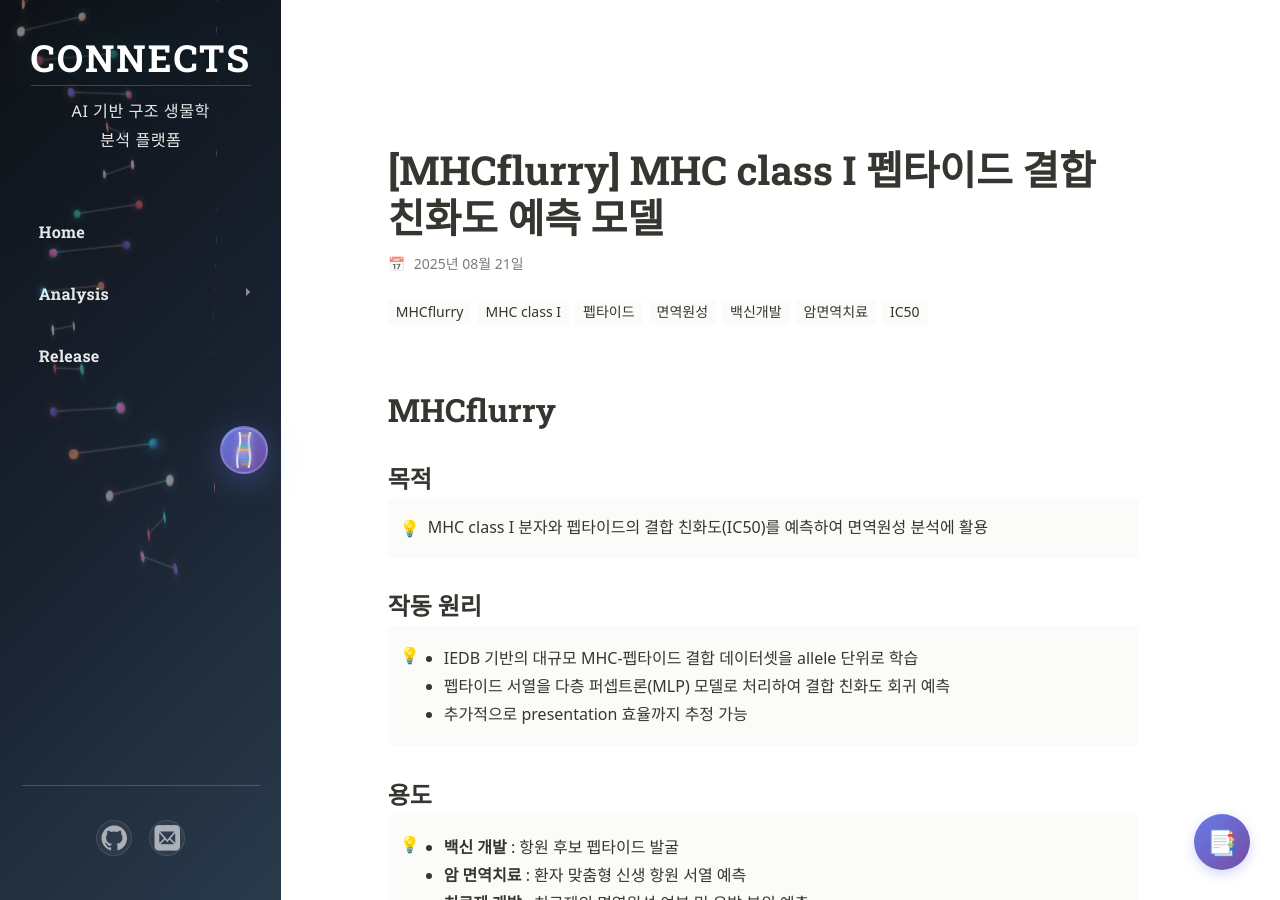
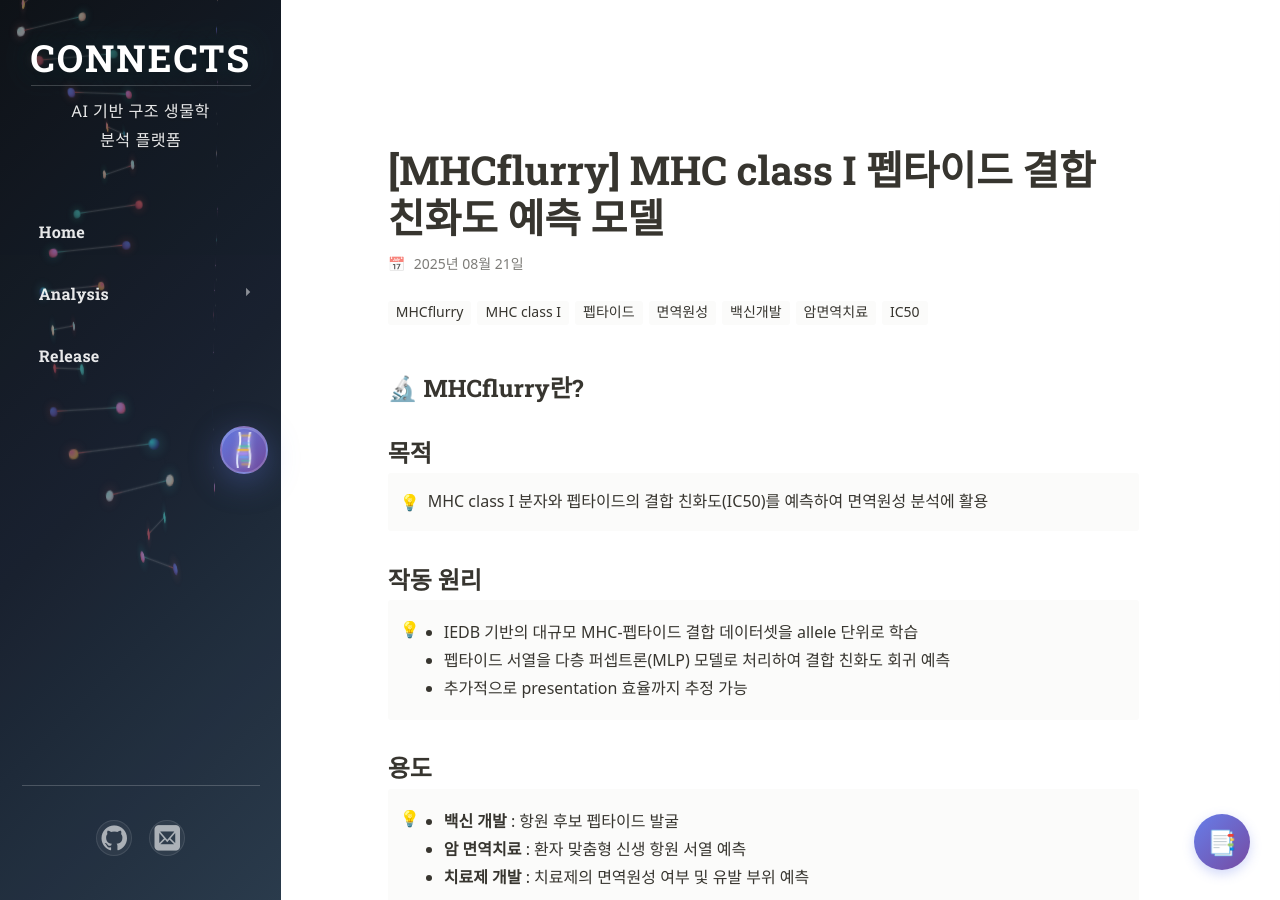
Before and after one commit to CONNECTS-SCV/CONNECTS-SCV.github.io, a Jekyll site: the page built from _posts/2025-08-21-MHCflurry.md, in a window 1280 px wide and 900 px high. Built offline with Jekyll 4.4.1, drawn with Linux system fonts in a browser that asks for light colours; some web fonts are replaced.

Commit message:
[Post] MHCflurry

```diff
--- a/_posts/2025-08-21-MHCflurry.md
+++ b/_posts/2025-08-21-MHCflurry.md
@@ -11,7 +11,7 @@ tags: [MHCflurry, MHC class I, 펩타이드, 면역원성, 백신개발, 암면
 author: author
 ---
 
-# MHCflurry
+## 🔬 MHCflurry란?
 
 ## 목적
 
```
